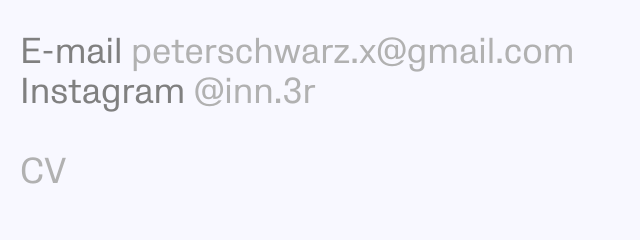
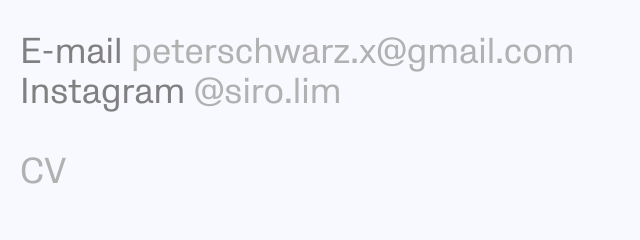
Before and after one commit to peterschwarz1/Portfolio, a plain HTML site: page index.html in a window 1280 px wide. Shown: the part 308-548 px from the top of the page, 0-640 px from the left. Drawn offline with nearby package versions, Linux system fonts and the light colour scheme; a script that the page names is missing.

Commit message:
Update index.html

```diff
--- a/index.html
+++ b/index.html
@@ -31,7 +31,7 @@
   <div id="info" class="info wf-section">
     <div class="w-layout-grid grid">
       <p id="w-node-a3f366c1-2e09-ff90-45d2-243f2e40b7ba-f7158107" class="aboutme">I&#x27;m an artist and designer based in Berlin. My research focuses on emotions and how they are affected by emerging technologies. I&#x27;m most interested in constructing spaces of longing and questioning. In my audiovisual works I cross many platforms from 3D, animations to game engines.<br></p>
-      <p id="w-node-b7ffdf2a-74d1-5947-64f8-d36fa5fc5c35-f7158107" class="contact"><br>E-mail <a href="mailto:peterschwarz.x@gmail.com?subject=Hello!" data-w-id="b7ffdf2a-74d1-5947-64f8-d36fa5fc5c3f" style="color:rgb(177,177,177)" class="link">peterschwarz.x@gmail.com<br></a>Instagram<a href="https://www.instagram.com/inn.3r/" data-w-id="c032f50b-6c66-ce6f-1c20-1e018c916259" style="color:rgb(177,177,177)" target="_blank" class="link"> @inn.3r</a><br></p>
+      <p id="w-node-b7ffdf2a-74d1-5947-64f8-d36fa5fc5c35-f7158107" class="contact"><br>E-mail <a href="mailto:peterschwarz.x@gmail.com?subject=Hello!" data-w-id="b7ffdf2a-74d1-5947-64f8-d36fa5fc5c3f" style="color:rgb(177,177,177)" class="link">peterschwarz.x@gmail.com<br></a>Instagram<a href="https://www.instagram.com/siro.lim/" data-w-id="c032f50b-6c66-ce6f-1c20-1e018c916259" style="color:rgb(177,177,177)" target="_blank" class="link"> @siro.lim</a><br></p>
       <a href="#experience" id="w-node-_6ca274f3-1dde-031f-8550-6d044facd4cd-f7158107" data-w-id="6ca274f3-1dde-031f-8550-6d044facd4cd" style="color:rgb(177,177,177)" class="cv-button w-button">CV</a>
       <div id="experience" class="experience-focus w-node-_51aa8dda-5684-533c-7c6f-c9484edbd177-f7158107"></div>
       <p style="display:none" class="experience"><span class="numbers"><br>2022<br><br></span>Internship at <a href="https://www.908video.de/" target="_blank" class="link">908video GmbH</a> (05/22 - 10/22)<br>working for customers like Meta or MunichRe<br><span class="tag">Virtual Production</span> <span class="tag">Environmental Artist</span> <span class="tag">Unreal Engine</span><br>‍<br>‍<span class="numbers">2021</span><br>AMNION premiered online at <a href="https://www.curatedbygirls.com/amnion/" data-w-id="8406ae44-fca5-0302-e8cb-83c7b29dcff2" style="color:rgb(177,177,177)" target="_blank" class="link">Curated by Girls </a>(12/2021)<br><span class="tag">Art Direction</span><span class="tag">Editing</span><span class="tag">Music Production</span><br><br>AMNION exhibited at <a href="https://dzialdov.de/" data-w-id="1582fa31-7794-b8ee-6be1-85a4d9027711" style="color:rgb(177,177,177)" target="_blank" class="link">Dzialdov Gallery</a> (10/2021)<br><span class="tag">Art Direction</span><span class="tag">Editing</span><span class="tag">Music Production</span>
```
